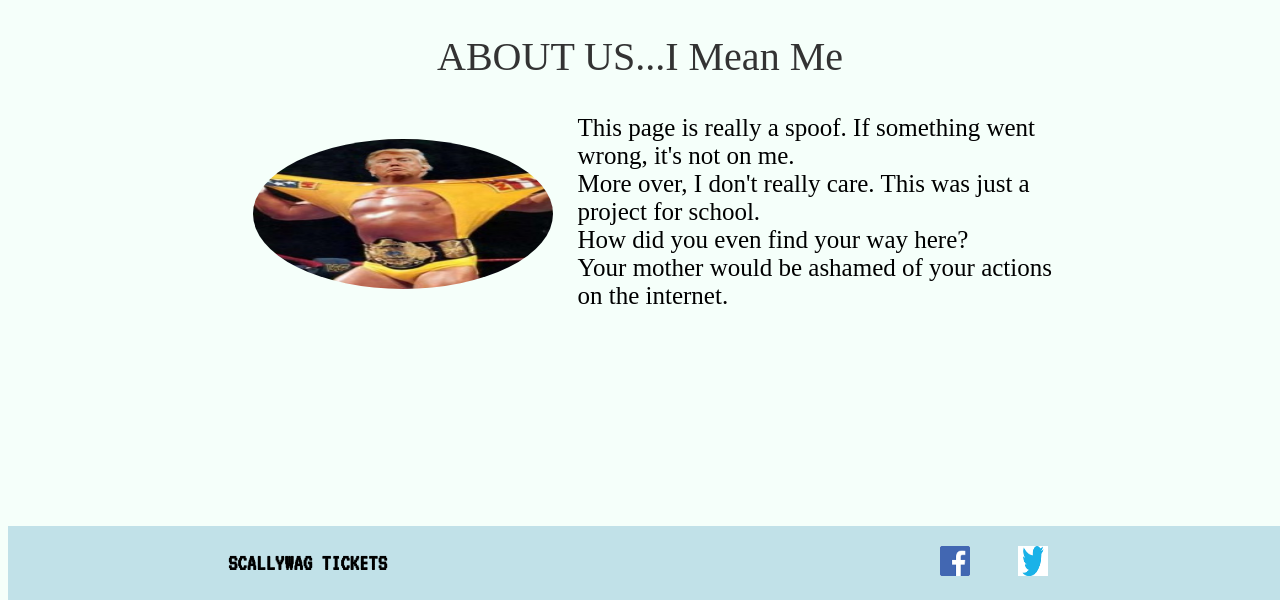
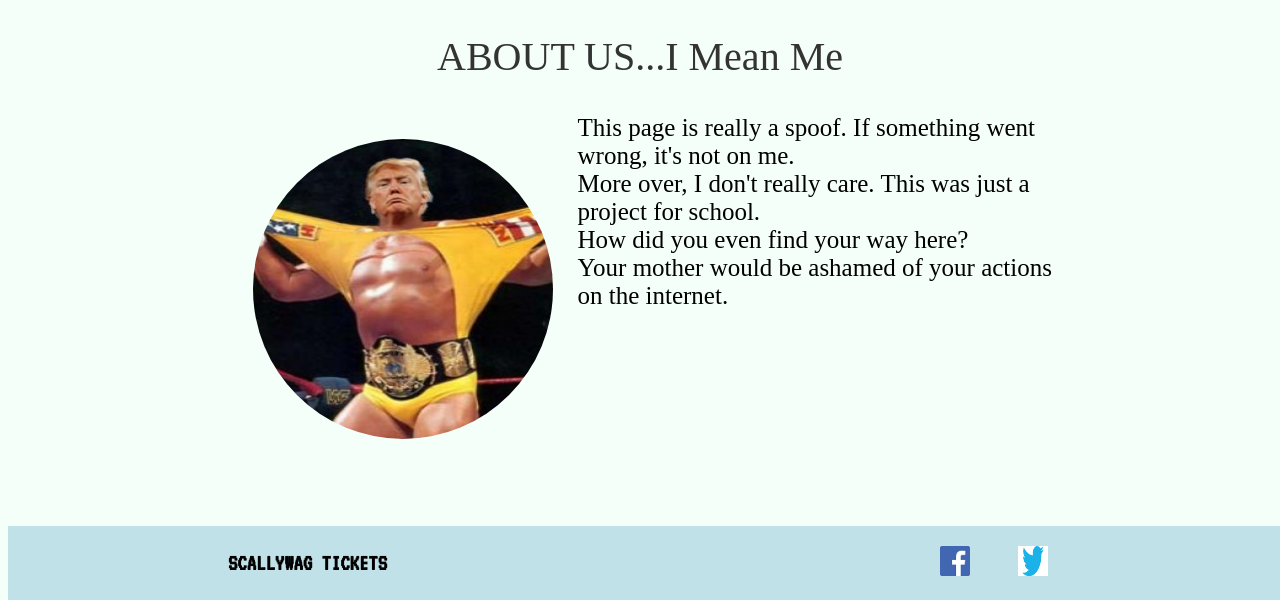
Before and after one commit to xueimel/WebDev, a PHP site: page /WebDev/about.php in a window 1280 px wide. Shown: the part 200-800 px from the top of the page. Run offline with PHP 8.4, Linux system fonts and the light colour scheme; some web fonts are replaced.

Commit message:
resize pic

```diff
--- a/css/styles.css
+++ b/css/styles.css
@@ -69,7 +69,7 @@ body {
 
 .about-band-image{
     float:left;
-    height:150px;
+    height:300px;
     width:300px;
     margin:25px;
     border-radius: 50%;
```
